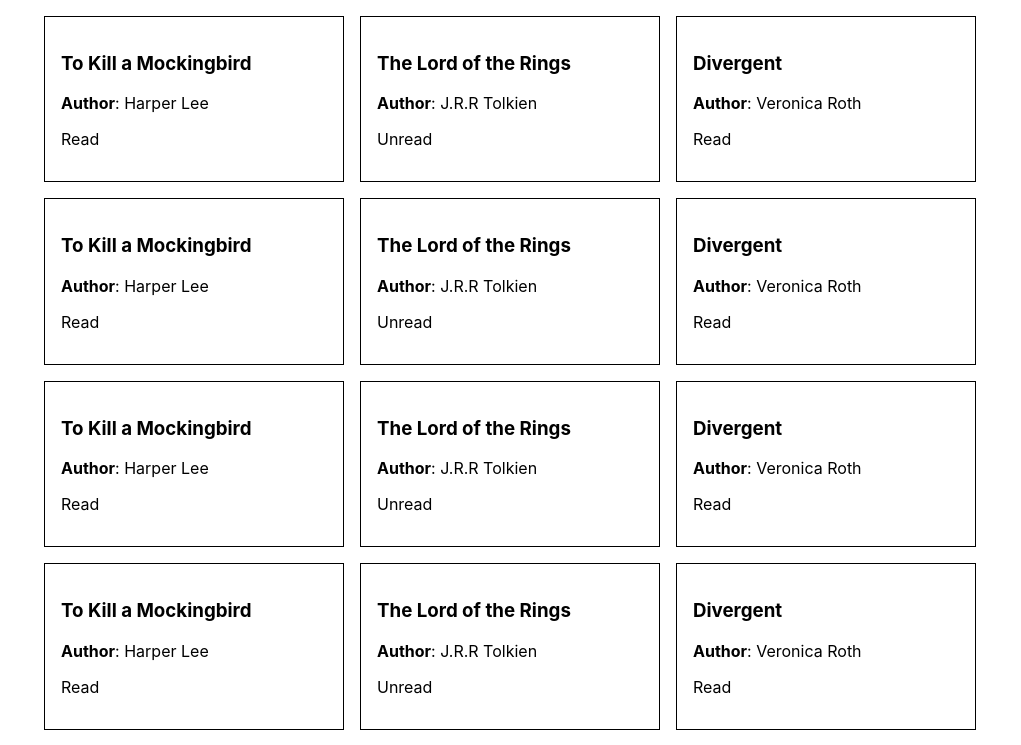
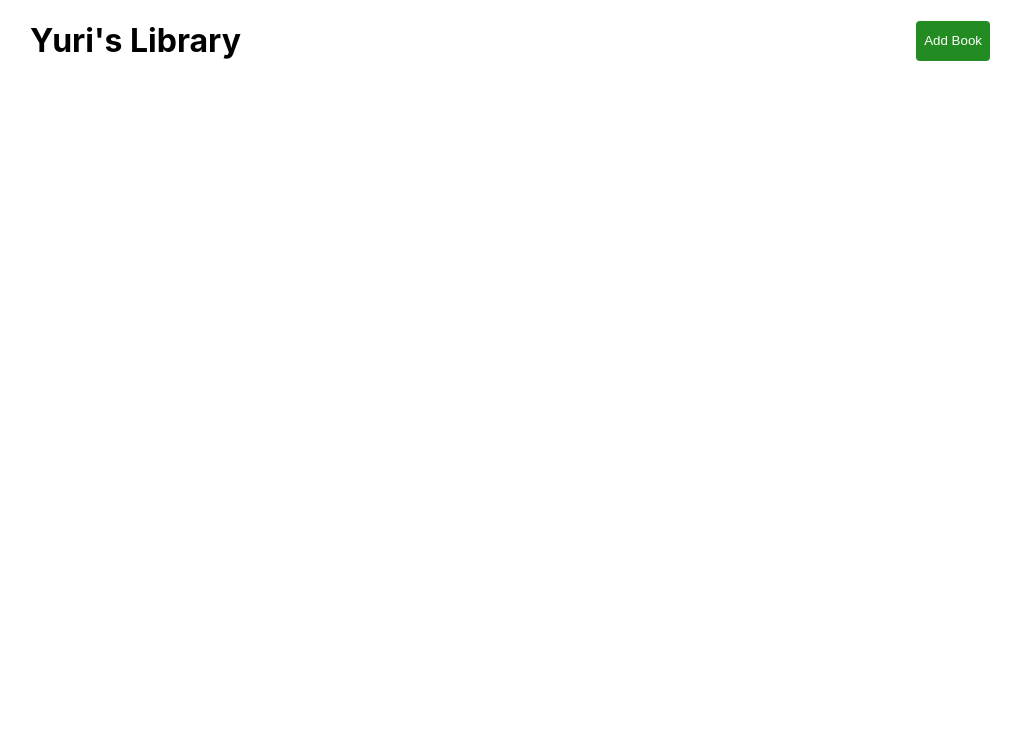
Before and after one commit to yramocan/project-library-react, a React (Create React App) app: page / in a window 1280 px wide. Shown: the top 745 px of the page, without its empty margins (130-1151 px from the left). Built offline with nearby package versions, Linux system fonts and the light colour scheme.

Commit message:
Complete Odin challenge

```diff
--- a/src/App.js
+++ b/src/App.js
@@ -1,38 +1,69 @@
-import Library from './Library'
-import { v4 as uuid } from 'uuid'
+import BookForm from "./BookForm";
+import Library from "./Library";
+import { useEffect, useState } from "react";
+import { v4 as uuid } from "uuid";
+
+const LOCAL_STORAGE_KEY = "LIBRARY.BOOK.STORAGE";
 
 export default function App() {
-  const books = [
-    { id: uuid(), title: "To Kill a Mockingbird", author: "Harper Lee", isComplete: true },
-    { id: uuid(), title: "The Lord of the Rings", author: "J.R.R Tolkien", isComplete: false },
-    { id: uuid(), title: "Divergent", author: "Veronica Roth", isComplete: true },
-    { id: uuid(), title: "To Kill a Mockingbird", author: "Harper Lee", isComplete: true },
-    { id: uuid(), title: "The Lord of the Rings", author: "J.R.R Tolkien", isComplete: false },
-    { id: uuid(), title: "Divergent", author: "Veronica Roth", isComplete: true },
-    { id: uuid(), title: "To Kill a Mockingbird", author: "Harper Lee", isComplete: true },
-    { id: uuid(), title: "The Lord of the Rings", author: "J.R.R Tolkien", isComplete: false },
-    { id: uuid(), title: "Divergent", author: "Veronica Roth", isComplete: true },
-    { id: uuid(), title: "To Kill a Mockingbird", author: "Harper Lee", isComplete: true },
-    { id: uuid(), title: "The Lord of the Rings", author: "J.R.R Tolkien", isComplete: false },
-    { id: uuid(), title: "Divergent", author: "Veronica Roth", isComplete: true },
-    { id: uuid(), title: "To Kill a Mockingbird", author: "Harper Lee", isComplete: true },
-    { id: uuid(), title: "The Lord of the Rings", author: "J.R.R Tolkien", isComplete: false },
-    { id: uuid(), title: "Divergent", author: "Veronica Roth", isComplete: true },
-    { id: uuid(), title: "To Kill a Mockingbird", author: "Harper Lee", isComplete: true },
-    { id: uuid(), title: "The Lord of the Rings", author: "J.R.R Tolkien", isComplete: false },
-    { id: uuid(), title: "Divergent", author: "Veronica Roth", isComplete: true },
-    { id: uuid(), title: "To Kill a Mockingbird", author: "Harper Lee", isComplete: true },
-    { id: uuid(), title: "The Lord of the Rings", author: "J.R.R Tolkien", isComplete: false },
-    { id: uuid(), title: "Divergent", author: "Veronica Roth", isComplete: true },
-    { id: uuid(), title: "To Kill a Mockingbird", author: "Harper Lee", isComplete: true },
-    { id: uuid(), title: "The Lord of the Rings", author: "J.R.R Tolkien", isComplete: false },
-    { id: uuid(), title: "Divergent", author: "Veronica Roth", isComplete: true },
-    { id: uuid(), title: "To Kill a Mockingbird", author: "Harper Lee", isComplete: true },
-    { id: uuid(), title: "The Lord of the Rings", author: "J.R.R Tolkien", isComplete: false },
-    { id: uuid(), title: "Divergent", author: "Veronica Roth", isComplete: true },
-  ]
+  const [books, setBooks] = useState([]);
+  const [showingBookForm, setShowingBookForm] = useState(false);
+
+  useEffect(() => {
+    const storedBooks = JSON.parse(localStorage.getItem(LOCAL_STORAGE_KEY));
+    if (storedBooks) setBooks(storedBooks);
+  }, []);
+
+  useEffect(() => {
+    localStorage.setItem(LOCAL_STORAGE_KEY, JSON.stringify(books));
+  }, [books]);
+
+  function addBook(title, author, isFeatured = false, isComplete) {
+    setBooks((previousBooks) => {
+      return [
+        ...books,
+        {
+          id: uuid(),
+          title: title,
+          author: author,
+          isFeatured: isFeatured,
+          isComplete: isComplete,
+        },
+      ];
+    });
+  }
+
+  function removeBook(bookId) {
+    setBooks(books.filter((book) => book.id !== bookId));
+  }
+
+  function toggleBookForm() {
+    setShowingBookForm(!showingBookForm);
+  }
+
+  function toggleReadStatus(bookId) {
+    const newBooks = [...books];
+    const book = books.find((book) => book.id === bookId);
+    book.isComplete = !book.isComplete;
+    setBooks(newBooks);
+  }
 
   return (
-    <Library books={books} />
-  )
+    <>
+      <header className="header-container">
+        <h1 className="library-title">Yuri's Library</h1>
+        <button className={showingBookForm ? "button-error" : "button-success"} onClick={toggleBookForm}>
+          {showingBookForm ? "Close Form" : "Add Book"}
+        </button>
+      </header>
+
+      {showingBookForm && <BookForm onAddBook={addBook} />}
+
+      <Library
+        books={books}
+        onRemoveBook={removeBook}
+        onToggleReadStatus={toggleReadStatus}
+      />
+    </>
+  );
 }
--- a/src/Book.js
+++ b/src/Book.js
@@ -1,11 +1,49 @@
-import React from 'react'
+import React from "react";
 
-export default function Book({ book }) {
+export default function Book({
+  book,
+  className,
+  onRemoveBook,
+  onToggleReadStatus,
+}) {
   return (
-    <div className="book-container">
-      <h3>{book.title}</h3>
-      <p><b>Author</b>: { book.author }</p>
-      <p>{ book.isComplete ? "Read" : "Unread" }</p>
+    <div className={["book-container", className].join(" ")}>
+      <h3 className="book-title">{book.title}</h3>
+      <p>
+        <b>Author</b>: {book.author}
+      </p>
+      <p>{book.isComplete ? "Read" : "Unread"}</p>
+
+      <BookButtonOptions
+        book={book}
+        onRemoveBook={onRemoveBook}
+        onToggleReadStatus={onToggleReadStatus}
+      />
     </div>
-  )
+  );
 }
+
+function BookButtonOptions({ book, onRemoveBook, onToggleReadStatus }) {
+  function handleRemoveBook() {
+    onRemoveBook(book.id);
+  }
+
+  function handleToggleReadStatus() {
+    onToggleReadStatus(book.id);
+  }
+
+  return (
+    <div className="button-options">
+      <button
+        className={book.isComplete ? "button-secondary" : "button-primary"}
+        onClick={handleToggleReadStatus}
+      >
+        {book.isComplete ? "Mark as Unread" : "Mark as Read"}
+      </button>
+
+      <button className="button-error" onClick={handleRemoveBook}>
+        Delete
+      </button>
+    </div>
+  );
+}
--- /dev/null
+++ b/src/BookForm.js
@@ -0,0 +1,82 @@
+import { useState } from "react";
+
+export default function BookForm({ onAddBook }) {
+  const [title, setTitle] = useState("");
+  const [author, setAuthor] = useState("");
+  const [isFeatured, setIsFeatured] = useState(false);
+  const [isComplete, setIsComplete] = useState(false);
+
+  function clearForm() {
+    setTitle("");
+    setAuthor("");
+    setIsFeatured(false);
+    setIsComplete(false);
+  }
+
+  function handleSubmit(e) {
+    e.preventDefault();
+    onAddBook(title, author, isFeatured, isComplete);
+    clearForm();
+  }
+
+  return (
+    <div className="book-form-container">
+      <h2>Book Form</h2>
+
+      <form action="submit" onSubmit={handleSubmit}>
+        <div>
+          <input
+            type="text"
+            name="title"
+            placeholder="Enter Title"
+            value={title}
+            onChange={(e) => {
+              setTitle(e.target.value);
+            }}
+          />
+          <input
+            type="text"
+            name="author"
+            placeholder="Enter Author"
+            value={author}
+            onChange={(e) => {
+              setAuthor(e.target.value);
+            }}
+          />
+        </div>
+
+        <div>
+          <label>
+            <input
+              type="checkbox"
+              name="featured"
+              checked={isFeatured}
+              onChange={(e) => {
+                setIsFeatured(e.target.checked);
+              }}
+            />
+            Is this a featured book?
+          </label>
+        </div>
+
+        <div>
+          <label>
+            <input
+              type="checkbox"
+              name="completed"
+              checked={isComplete}
+              onChange={(e) => {
+                setIsComplete(e.target.checked);
+              }}
+            />
+            Did you read this yet?
+          </label>
+        </div>
+
+        <button type="submit" className="button-success">
+          Add Book
+        </button>
+      </form>
+    </div>
+  );
+}
--- a/src/Library.js
+++ b/src/Library.js
@@ -1,14 +1,20 @@
-import React from 'react'
-import Book from './Book'
+import React from "react";
+import Book from "./Book";
 
-export default function Library({ books }) {
+export default function Library({ books, onRemoveBook, onToggleReadStatus }) {
   return (
     <div className="library-container">
-      {
-        books.map(book => {
-          return <Book key={book.id} book={book} />
-        })
-      }
+      {books.map((book) => {
+        return (
+          <Book
+            key={book.id}
+            book={book}
+            className={book.isFeatured && "featured-book"}
+            onRemoveBook={onRemoveBook}
+            onToggleReadStatus={onToggleReadStatus}
+          />
+        );
+      })}
     </div>
-  )
+  );
 }
--- a/src/index.css
+++ b/src/index.css
@@ -9,14 +9,74 @@ body {
 
 .book-container {
   border: 1px solid black;
-  padding: 1em;
+  padding: 16px;
+}
+
+.book-container .book-title {
+  margin-block-start: 0;
+}
+
+.book-form-container {
+  display: flex;
+  justify-content: space-around;
+}
+
+button {
+  border-width: 0;
+  border-radius: 4px;
+  cursor: pointer;
+  padding: 6px 8px;
+}
+
+.featured-book {
+  grid-area: span 2 / span 1;
+}
+
+h1 {
+  text-align: center;
+}
+
+.header-container {
+  display: flex;
+  align-items: center;
+  justify-content: space-between;
+  margin: 0 10em;
+}
+
+.header-container button {
+  height: 40px;
 }
 
 .library-container {
   display: grid;
   grid-gap: 1em;
+  grid-template-rows: repeat(auto-fill, 300px);
   justify-content: center;
   margin: 1em 1em 2em;
+}
+
+.button-options {
+  display: flex;
+  justify-content: space-between;
+}
+
+.button-primary {
+  background-color: rgb(0, 102, 255);
+  color: white;
+}
+
+.button-error {
+  background-color: orangered;
+  color: white;
+}
+
+.button-secondary {
+  background-color: none;
+}
+
+.button-success {
+  background-color: forestgreen;
+  color: white;
 }
 
 @media only screen and (max-width: 600px) {
```
Also changed, not shown: 1 other file (tests, documents, lock files or other folders).
